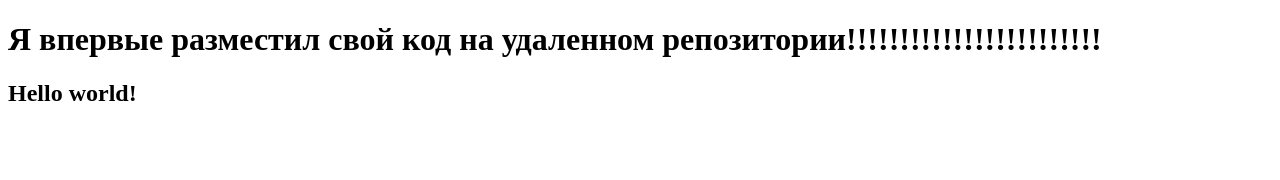
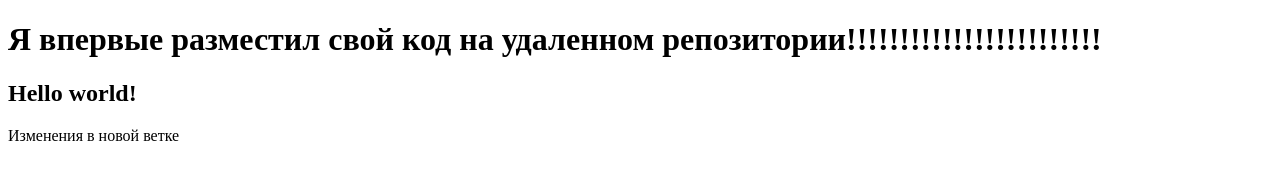
Before and after one commit to ultrabimba/test_repo, a plain HTML site: page index.html in a window 1280 px wide. Drawn offline with Linux system fonts and the light colour scheme.

Commit message:
add p in  new-branch

```diff
--- a/index.html
+++ b/index.html
@@ -8,5 +8,6 @@
 <body>
     <h1>Я впервые разместил свой код на удаленном репозитории!!!!!!!!!!!!!!!!!!!!!!!!</h1>
     <h2>Hello world!</h2>
+    <p>Изменения в новой ветке</p>
 </body>
 </html>
```
